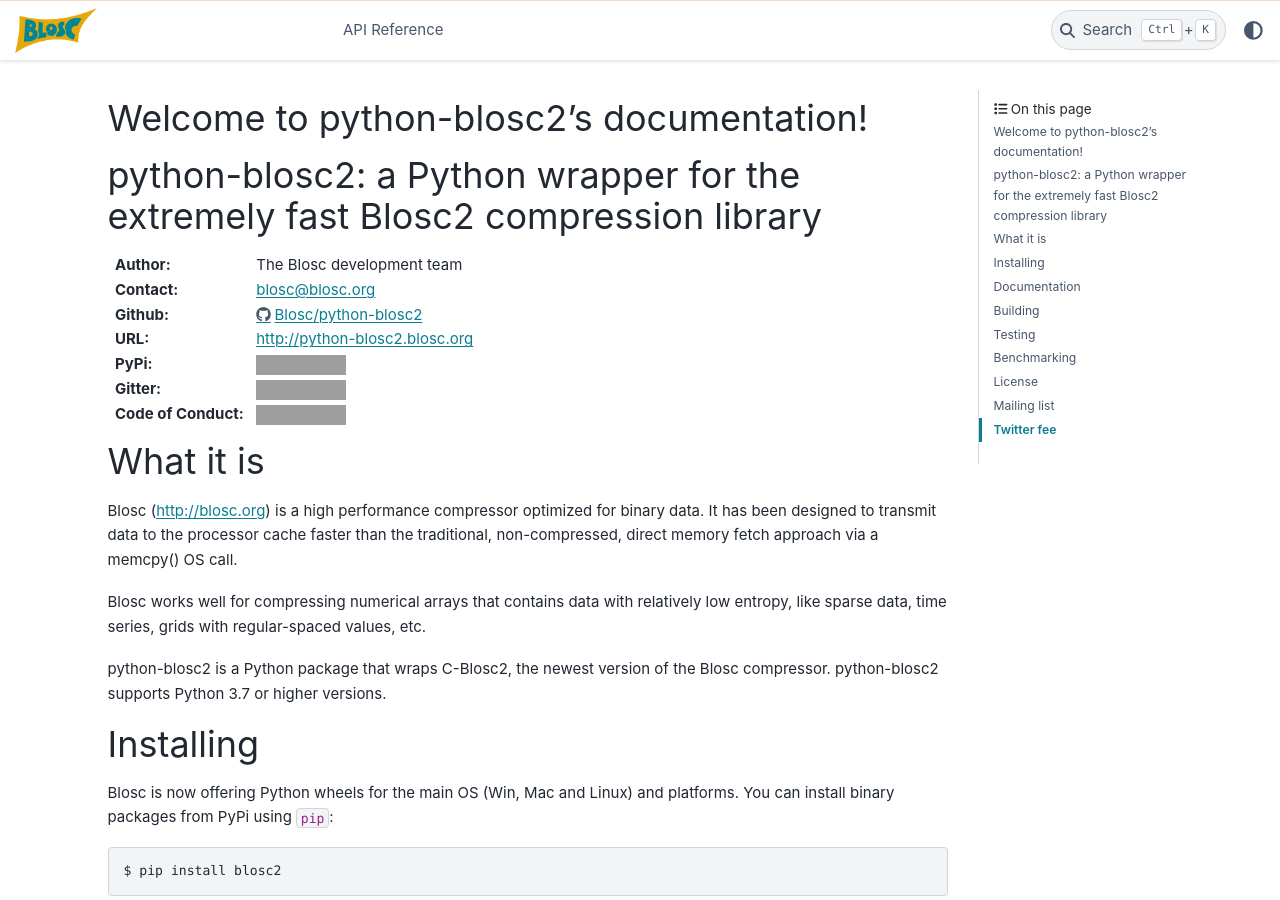
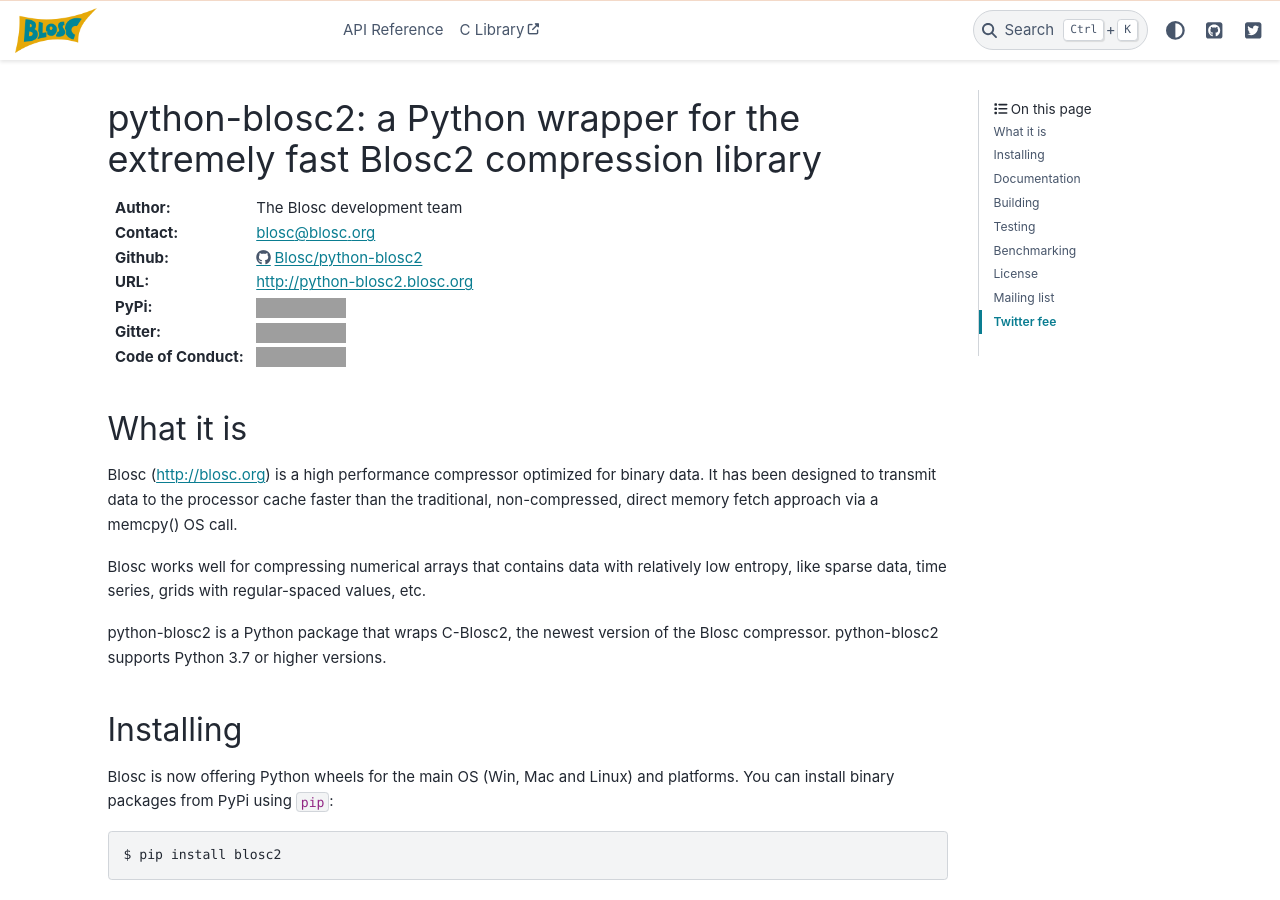
Before and after one commit to angshine/python-blosc2, a Sphinx documentation site: the page built from doc/index.rst, in a window 1280 px wide and 900 px high. Built offline with Sphinx 7.4.7 and the PyData theme 0.15.4, drawn with Linux system fonts in a browser that asks for light colours; some of the changed text lies outside the part shown; grey boxes are pictures that could not be loaded.

Commit message:
Some doc improvements

```diff
--- a/doc/conf.py
+++ b/doc/conf.py
@@ -62,3 +62,11 @@ html_static_path = ["_static"]
 html_css_files = [
     "css/custom.css",
 ]
+
+html_theme_options = {
+    "external_links": [
+        {"name": "C Library", "url": "https://c-blosc2.readthedocs.io"},
+    ],
+    "github_url": "https://github.com/Blosc/python-blosc2",
+    "twitter_url": "https://twitter.com/Blosc2",
+}
--- a/doc/index.rst
+++ b/doc/index.rst
@@ -3,13 +3,12 @@
    You can adapt this file completely to your liking, but it should at least
    contain the root `toctree` directive.
 
-Welcome to python-blosc2's documentation!
-=========================================
 
 .. include:: ../README.rst
 
 .. toctree::
    :maxdepth: 2
    :caption: Contents:
+   :hidden:
 
    API Reference <reference/index>
```
Also changed, not shown: README.rst (+9 -9 lines).
